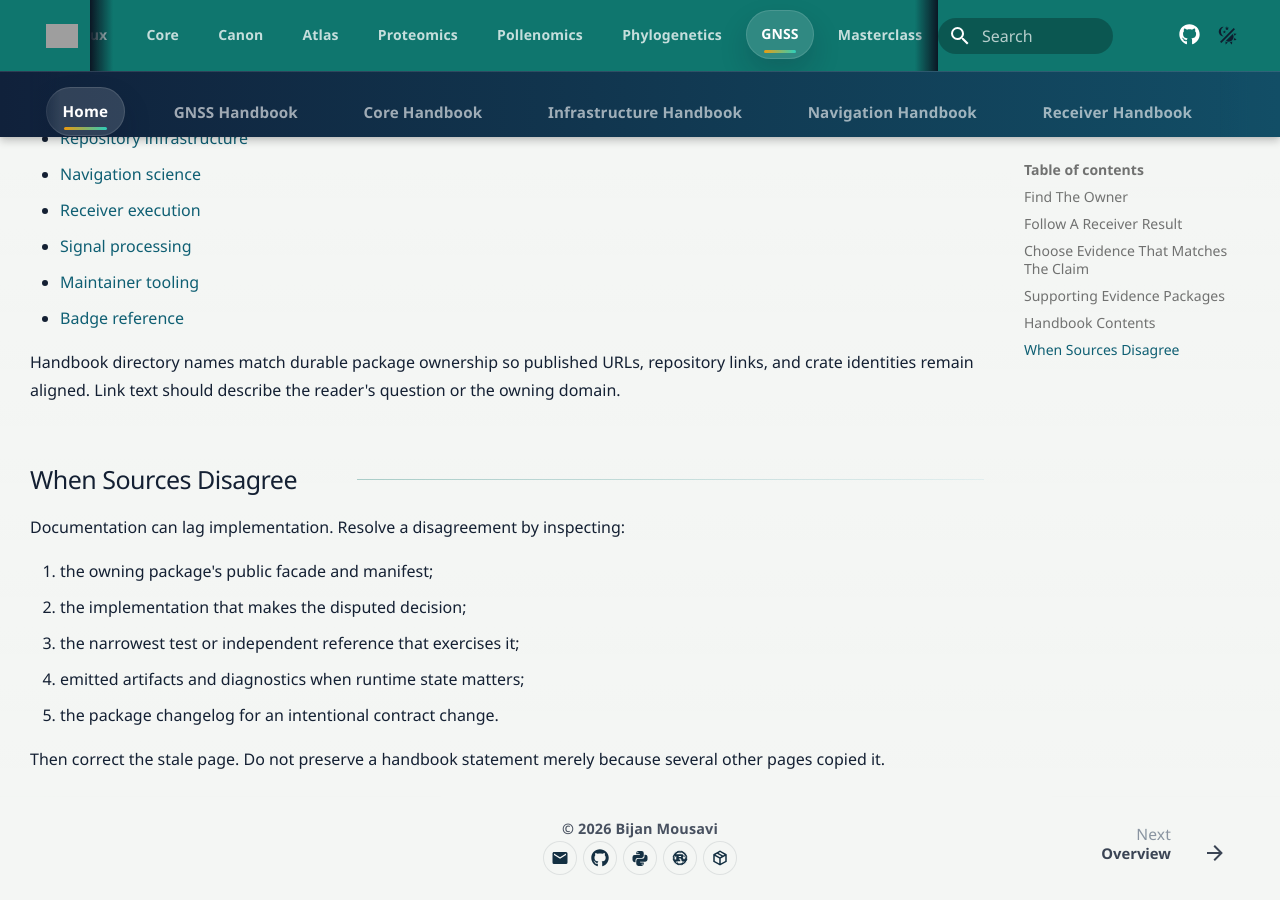
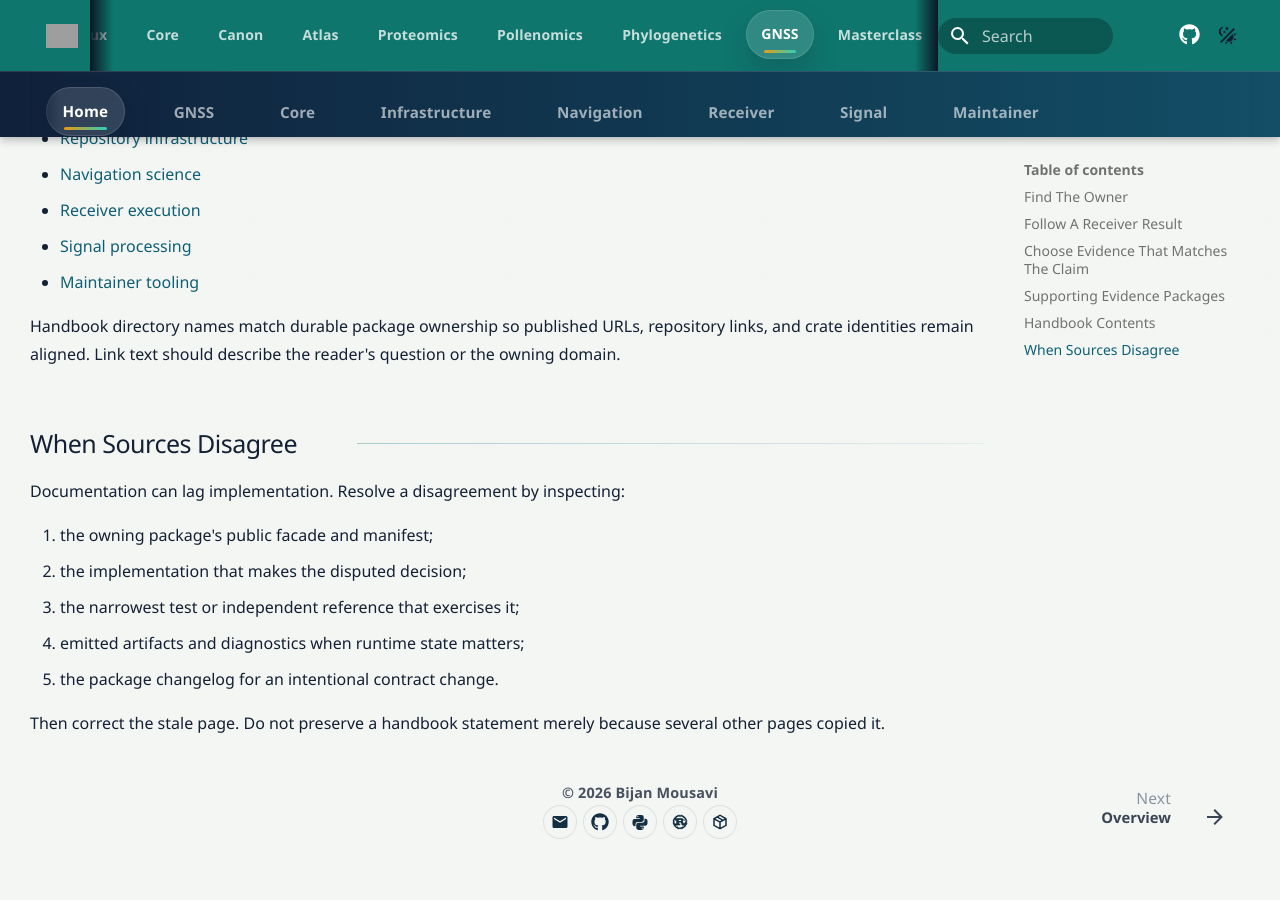
Before and after one commit to bijux/bijux-telecom, an MkDocs documentation site: the page built from docs/index.md, in a window 1280 px wide and 900 px high, scrolled down 3391 px. Built offline with MkDocs 1.6.1 and Material for MkDocs 9.7.7, drawn with Linux system fonts in a browser that asks for light colours; comment, search, counter and statistics services are not loaded; after the commit the page ends 4255 px from its top, so only the background shows below that; grey boxes are pictures that could not be loaded.

Commit message:
docs(navigation): shorten domain tabs and exclude badge catalog

```diff
--- a/docs/index.md
+++ b/docs/index.md
@@ -149,7 +149,6 @@ The root contains one handbook for each primary owner:
 - [Receiver execution](bijux-gnss-receiver/index.md)
 - [Signal processing](bijux-gnss-signal/index.md)
 - [Maintainer tooling](bijux-gnss-dev/index.md)
-- [Badge reference](badges.md)
 
 Handbook directory names match durable package ownership so published URLs,
 repository links, and crate identities remain aligned. Link text should
--- a/mkdocs.yml
+++ b/mkdocs.yml
@@ -9,6 +9,7 @@ repo_name: bijux/bijux-gnss
 edit_uri: edit/main/docs/
 
 docs_dir: docs
+exclude_docs: badges.md
 site_dir: artifacts/docs/site
 watch:
   - docs
@@ -25,7 +26,7 @@ extra:
     theme_key: bijux:theme
 nav:
   - "Home": index.md
-  - "GNSS Handbook":
+  - "GNSS":
       - "Overview": bijux-gnss/index.md
       - "Command Ownership Boundaries": bijux-gnss/ownership-boundaries.md
       - "Foundation":
@@ -81,7 +82,7 @@ nav:
           - "Review Checklist": bijux-gnss/quality/review-checklist.md
           - "Risk Register": bijux-gnss/quality/risk-register.md
           - "Test Strategy": bijux-gnss/quality/test-strategy.md
-  - "Core Handbook":
+  - "Core":
       - "Overview": bijux-gnss-core/index.md
       - "Shared Contract Ownership Boundaries": bijux-gnss-core/ownership-boundaries.md
       - "Foundation":
@@ -137,7 +138,7 @@ nav:
           - "Review Checklist": bijux-gnss-core/quality/review-checklist.md
           - "Core Evidence Risks": bijux-gnss-core/quality/risk-register.md
           - "Core Contract Test Strategy": bijux-gnss-core/quality/test-strategy.md
-  - "Infrastructure Handbook":
+  - "Infrastructure":
       - "Overview": bijux-gnss-infra/index.md
       - "Infrastructure Ownership Boundaries": bijux-gnss-infra/ownership-boundaries.md
       - "Foundation":
@@ -192,7 +193,7 @@ nav:
           - "Review Checklist": bijux-gnss-infra/quality/review-checklist.md
           - "Infrastructure Evidence Risk Register": bijux-gnss-infra/quality/risk-register.md
           - "Test Strategy": bijux-gnss-infra/quality/test-strategy.md
-  - "Navigation Handbook":
+  - "Navigation":
       - "Overview": bijux-gnss-nav/index.md
       - "Navigation Ownership Boundaries": bijux-gnss-nav/ownership-boundaries.md
       - "Foundation":
@@ -245,7 +246,7 @@ nav:
           - "Review Checklist": bijux-gnss-nav/quality/review-checklist.md
           - "Risk Register": bijux-gnss-nav/quality/risk-register.md
           - "Navigation Test Evidence": bijux-gnss-nav/quality/test-strategy.md
-  - "Receiver Handbook":
+  - "Receiver":
       - "Overview": bijux-gnss-receiver/index.md
       - "Receiver Ownership Boundaries": bijux-gnss-receiver/ownership-boundaries.md
       - "Foundation":
@@ -302,7 +303,7 @@ nav:
           - "Risk Register": bijux-gnss-receiver/quality/risk-register.md
           - "Test Strategy": bijux-gnss-receiver/quality/test-strategy.md
           - "Validation Budgets": bijux-gnss-receiver/quality/validation-budgets.md
-  - "Signal Handbook":
+  - "Signal":
       - "Overview": bijux-gnss-signal/index.md
       - "Signal Ownership Boundaries": bijux-gnss-signal/ownership-boundaries.md
       - "Foundation":
@@ -357,7 +358,7 @@ nav:
           - "Review Checklist": bijux-gnss-signal/quality/review-checklist.md
           - "Signal Evidence Risks": bijux-gnss-signal/quality/risk-register.md
           - "Test Strategy": bijux-gnss-signal/quality/test-strategy.md
-  - "Maintainer Handbook":
+  - "Maintainer":
       - "Overview": bijux-gnss-dev/index.md
       - "Maintainer Workflow Ownership Boundaries": bijux-gnss-dev/ownership-boundaries.md
       - "Foundation":
@@ -413,4 +414,3 @@ nav:
           - "Review Checklist": bijux-gnss-dev/quality/review-checklist.md
           - "Risk Register": bijux-gnss-dev/quality/risk-register.md
           - "Test Strategy": bijux-gnss-dev/quality/test-strategy.md
-  - "Badge Catalog": badges.md
```
Also changed, not shown: CHANGELOG.md (+2 -2 lines), 1 other file.
